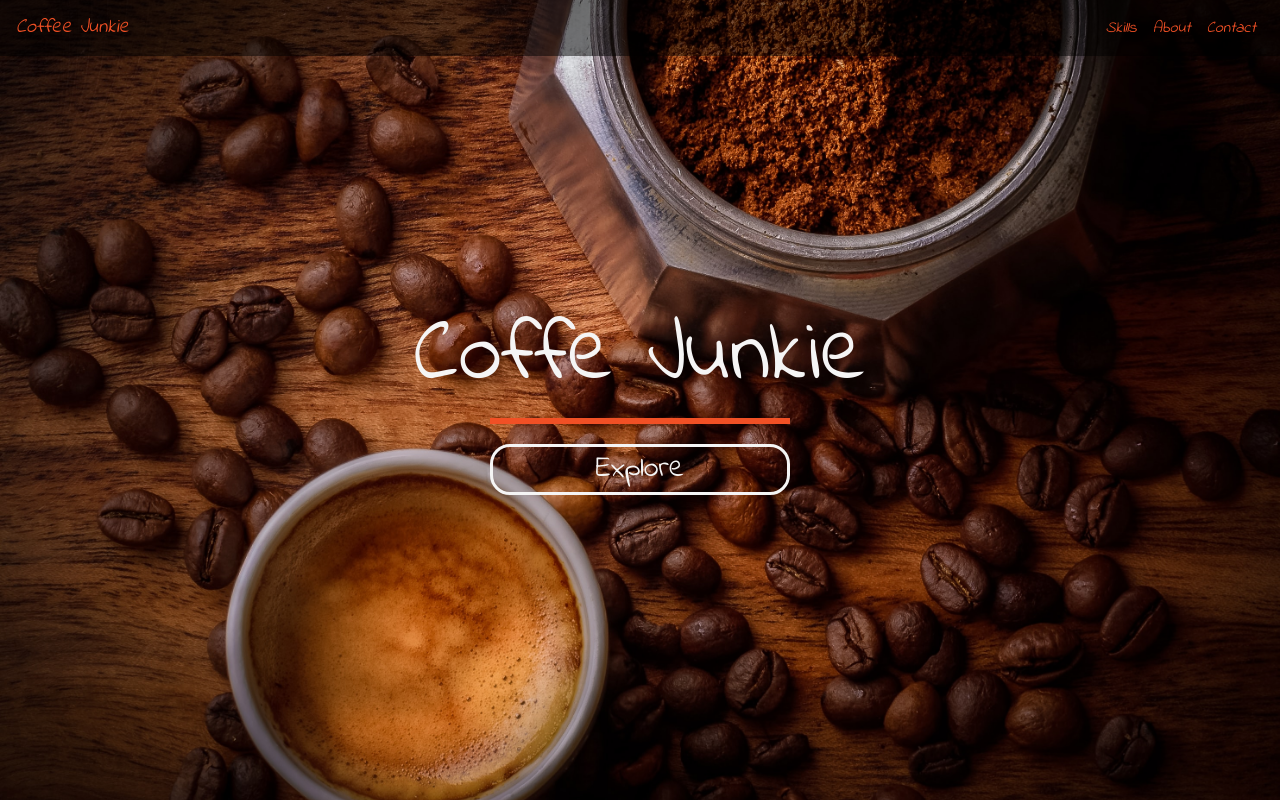
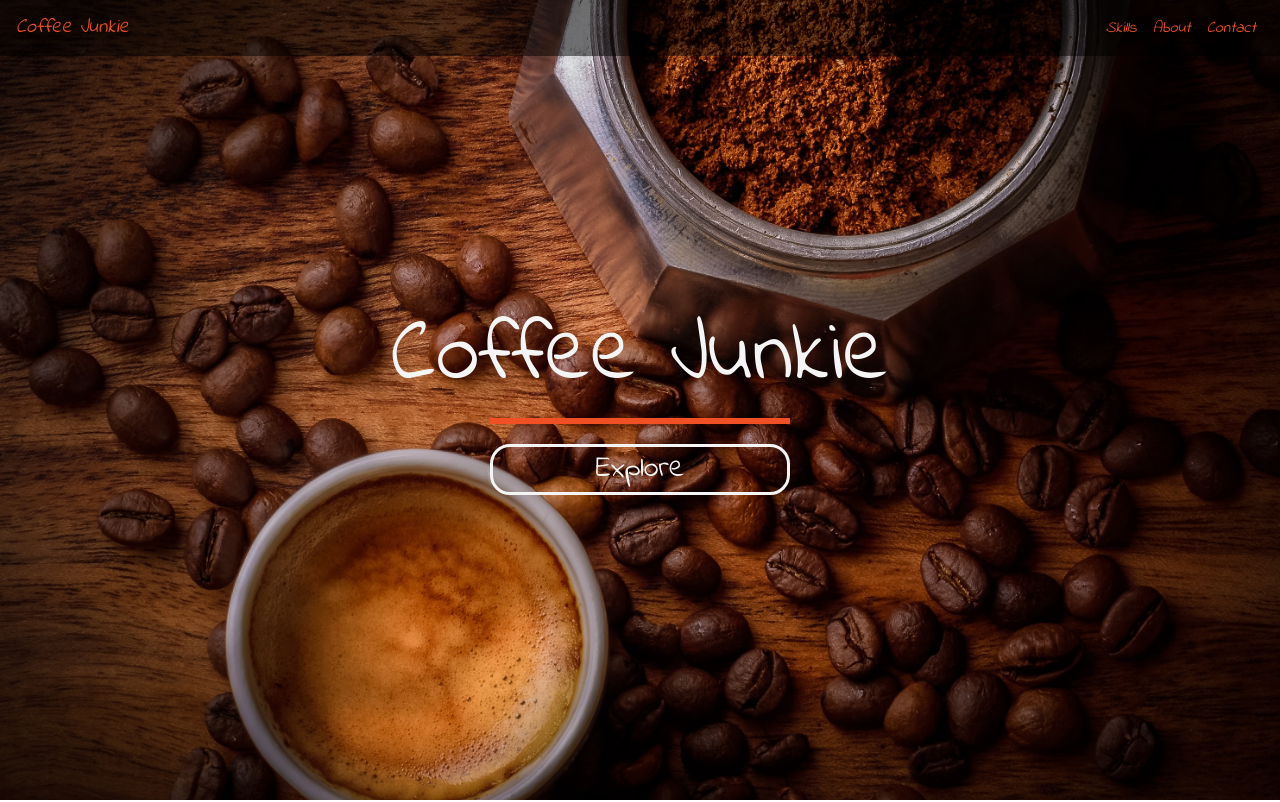
Before and after one commit to menna2812m/Coffee-Junkie, a plain HTML site: page Coffee Junkie/index.html in a window 1280 px wide. Shown: the top 802 px of the page. Drawn offline with nearby package versions, Linux system fonts and the light colour scheme.

Commit message:
Update index.html

```diff
--- a/Coffee Junkie/index.html
+++ b/Coffee Junkie/index.html
@@ -41,7 +41,7 @@
 <!--end of nav bar-->
 
 <div class="banner-center text-center">
-    <h1 class="display-2"><strong>Coffe Junkie</strong></h1>
+    <h1 class="display-2"><strong>Coffee Junkie</strong></h1>
     <div class="banner-underline">
     </div>
     <a href="#skills">Explore</a>
```
